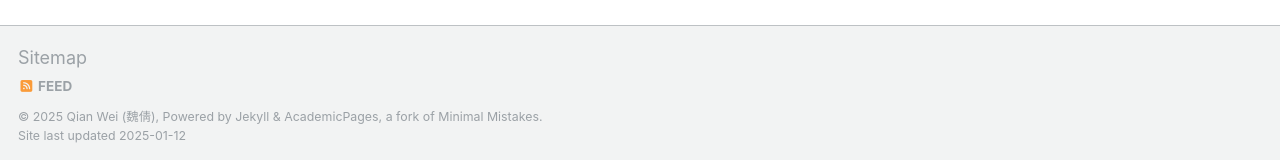
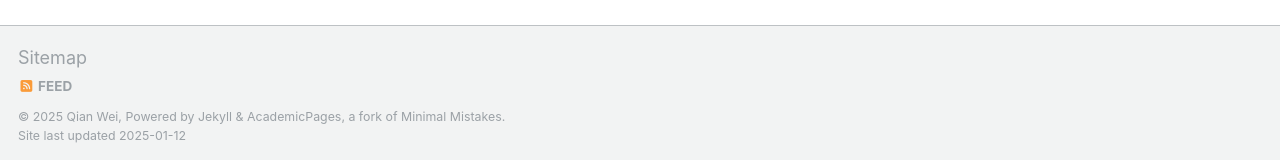
Before and after one commit to starry12/starry12.github.io, a Jekyll site: the page built from _pages/about.md, in a window 1280 px wide and 900 px high, scrolled down 2643 px. Shown: the part 737-897 px from the top of the window. Built offline with Jekyll 4.4.1, drawn with Linux system fonts in a browser that asks for light colours; some web fonts are replaced; part of the change alters nothing that is shown.

```diff
--- a/_config.yml
+++ b/_config.yml
@@ -10,7 +10,7 @@
 #locale                   : "en-US"
 title                    : "Qian Wei (魏倩)"
 #title_separator          : "-"
-#name                     : &name "Your Name"
+name                     : &name "Qian Wei"
 description              : &description ""
 #url                      : https://academicpages.github.io # the base hostname & protocol for your site e.g. "https://[your GitHub username].github.io"
 #baseurl                  : "" # the subpath of your site, e.g. "/blog"
```
